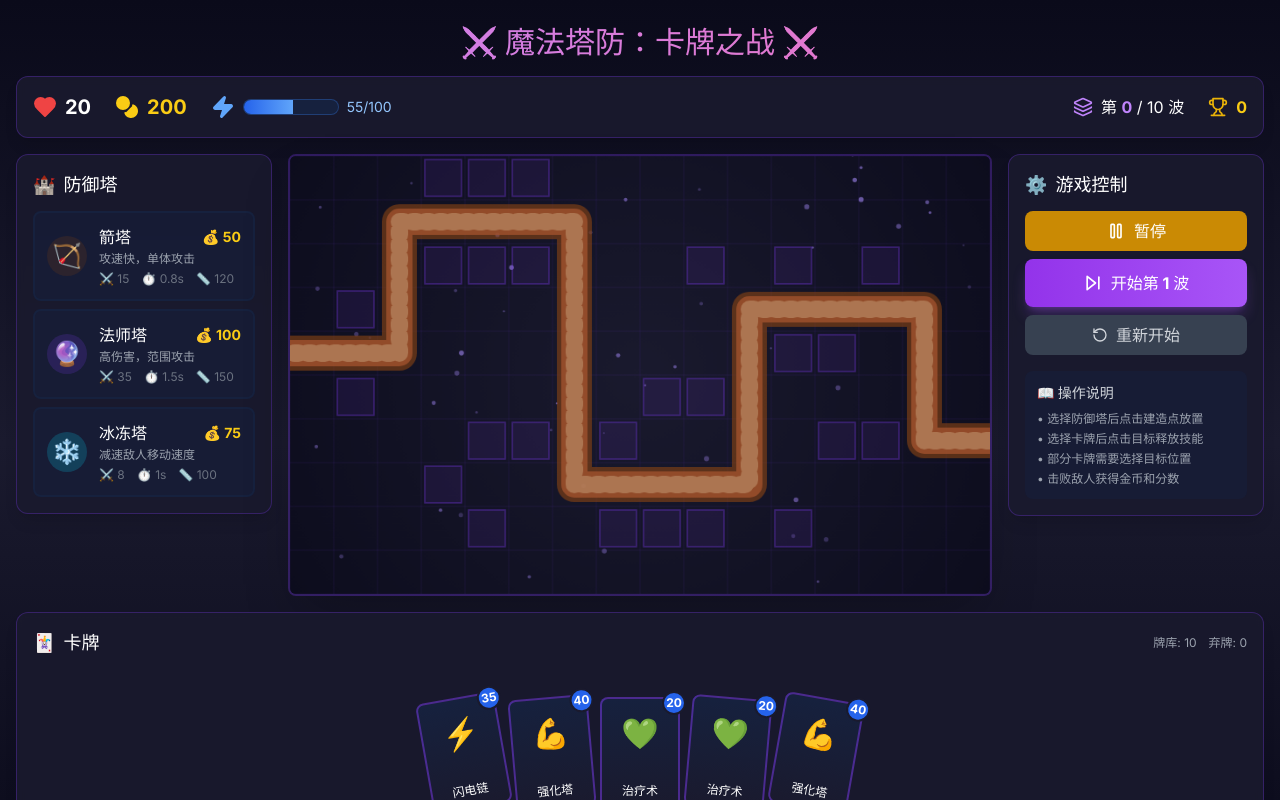
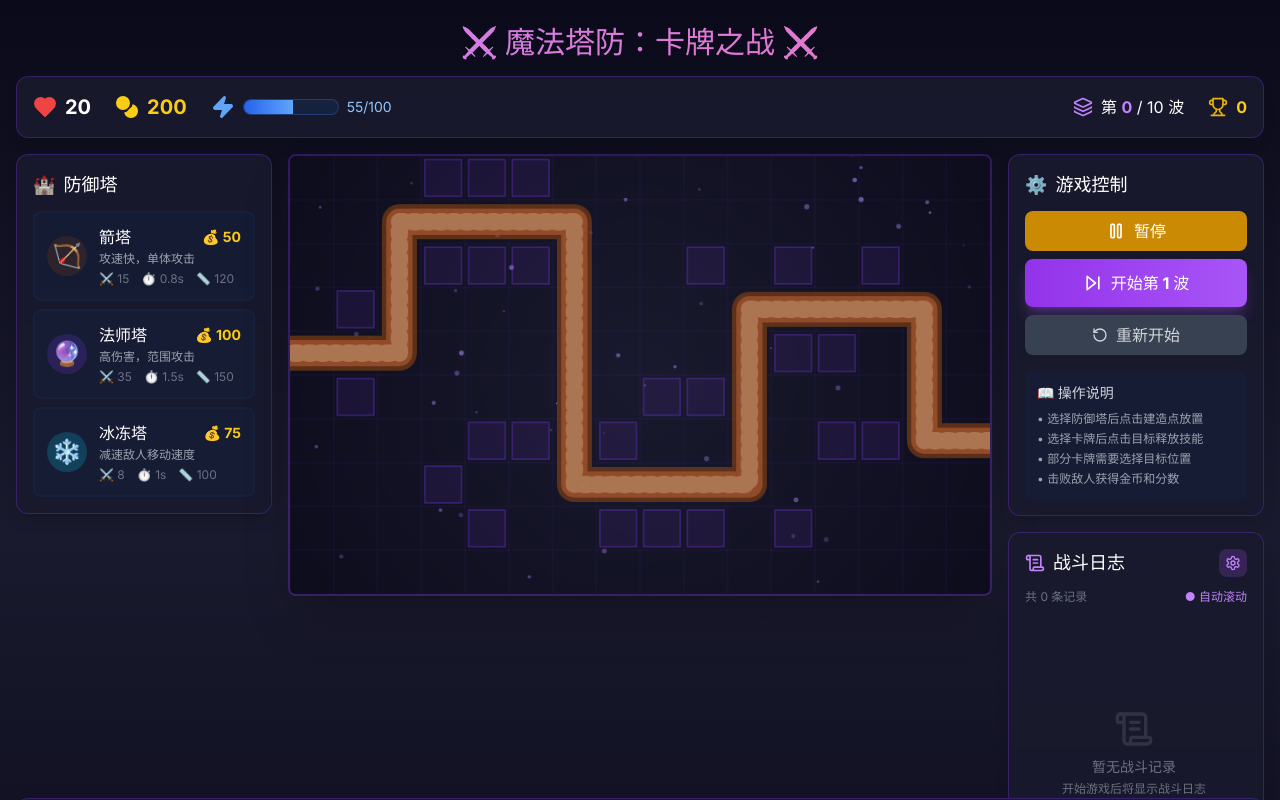
Before and after one commit to LuckyLL17/yq-26, a React (Vite) app: page / in a window 1280 px wide. Both pictures are taken after a click on the button "开始游戏". Shown: the top 800 px of the page. Built offline with nearby package versions, Linux system fonts and the light colour scheme.

Commit message:
.1294570642211112:4124426709816981230b9597080164a8_6a24f9da8ee2315129e9537f.6a24fa048ee2315129e9538a.6a24fa04680399da4b94dcd5:Trae CN.T(2026/6/7 12:56:36)

```diff
--- /dev/null
+++ b/src/components/BattleLog.tsx
@@ -0,0 +1,113 @@
+import { useGameStore } from '@/game/store';
+import type { BattleLogType } from '@/game/types';
+import { ScrollText, Settings } from 'lucide-react';
+import { useState } from 'react';
+
+const logTypeConfig: Record<BattleLogType, { icon: string; color: string; bgColor: string; label: string }> = {
+  build: { icon: '🏗️', color: 'text-emerald-400', bgColor: 'bg-emerald-500/10', label: '建造' },
+  upgrade: { icon: '⬆️', color: 'text-blue-400', bgColor: 'bg-blue-500/10', label: '升级' },
+  sell: { icon: '💰', color: 'text-yellow-400', bgColor: 'bg-yellow-500/10', label: '出售' },
+  kill: { icon: '⚔️', color: 'text-red-400', bgColor: 'bg-red-500/10', label: '击杀' },
+  damage: { icon: '💥', color: 'text-orange-400', bgColor: 'bg-orange-500/10', label: '伤害' },
+  wave: { icon: '🌊', color: 'text-purple-400', bgColor: 'bg-purple-500/10', label: '波次' },
+  card: { icon: '🃏', color: 'text-pink-400', bgColor: 'bg-pink-500/10', label: '卡牌' },
+  heal: { icon: '💚', color: 'text-green-400', bgColor: 'bg-green-500/10', label: '治疗' },
+  gold: { icon: '🪙', color: 'text-amber-400', bgColor: 'bg-amber-500/10', label: '金币' },
+  warning: { icon: '⚠️', color: 'text-red-500', bgColor: 'bg-red-500/10', label: '警告' },
+  info: { icon: 'ℹ️', color: 'text-cyan-400', bgColor: 'bg-cyan-500/10', label: '信息' },
+};
+
+function formatTime(seconds: number): string {
+  const mins = Math.floor(seconds / 60);
+  const secs = Math.floor(seconds % 60);
+  return `${mins.toString().padStart(2, '0')}:${secs.toString().padStart(2, '0')}`;
+}
+
+export default function BattleLog() {
+  const { battleLogs } = useGameStore();
+  const [autoScroll, setAutoScroll] = useState(true);
+
+  return (
+    <div className="bg-game-panel/90 backdrop-blur-sm rounded-xl p-4 border border-game-magic/30 shadow-lg h-full flex flex-col">
+      <div className="flex items-center justify-between mb-3">
+        <h3 className="text-lg font-bold text-white flex items-center gap-2">
+          <ScrollText className="w-5 h-5 text-purple-400" />
+          战斗日志
+        </h3>
+        <button
+          onClick={() => setAutoScroll(!autoScroll)}
+          className={`p-1.5 rounded-lg transition-all duration-200 ${
+            autoScroll
+              ? 'bg-purple-500/20 text-purple-400'
+              : 'bg-gray-700/50 text-gray-400 hover:bg-gray-600/50'
+          }`}
+          title={autoScroll ? '自动滚动已开启' : '自动滚动已关闭'}
+        >
+          <Settings className="w-4 h-4" />
+        </button>
+      </div>
+
+      <div className="text-xs text-gray-500 mb-2 flex items-center justify-between">
+        <span>共 {battleLogs.length} 条记录</span>
+        <span className={autoScroll ? 'text-purple-400' : 'text-gray-500'}>
+          {autoScroll ? '● 自动滚动' : '○ 手动滚动'}
+        </span>
+      </div>
+
+      <div
+        className={`flex-1 overflow-y-auto space-y-1.5 pr-1 min-h-0 ${
+          autoScroll ? 'scroll-smooth' : ''
+        }`}
+        style={{ maxHeight: '280px' }}
+      >
+        {battleLogs.length === 0 ? (
+          <div className="flex flex-col items-center justify-center h-full text-gray-500 py-8">
+            <ScrollText className="w-10 h-10 mb-2 opacity-30" />
+            <p className="text-sm">暂无战斗记录</p>
+            <p className="text-xs mt-1">开始游戏后将显示战斗日志</p>
+          </div>
+        ) : (
+          battleLogs.map((log, index) => {
+            const config = logTypeConfig[log.type];
+            return (
+              <div
+                key={log.id}
+                className={`p-2 rounded-lg text-sm transition-all duration-300 ${
+                  config.bgColor
+                } ${index === 0 ? 'animate-pulse' : ''}`}
+                style={{
+                  animation: index === 0 ? 'slideIn 0.3s ease-out' : 'none',
+                }}
+              >
+                <div className="flex items-start gap-2">
+                  <span className="text-base flex-shrink-0">{config.icon}</span>
+                  <div className="flex-1 min-w-0">
+                    <p className={`${config.color} font-medium leading-tight`}>
+                      {log.message}
+                    </p>
+                    <p className="text-xs text-gray-500 mt-0.5">
+                      {formatTime(log.timestamp)}
+                    </p>
+                  </div>
+                </div>
+              </div>
+            );
+          })
+        )}
+      </div>
+
+      <style>{`
+        @keyframes slideIn {
+          from {
+            opacity: 0;
+            transform: translateY(-10px);
+          }
+          to {
+            opacity: 1;
+            transform: translateY(0);
+          }
+        }
+      `}</style>
+    </div>
+  );
+}
--- a/src/game/config.ts
+++ b/src/game/config.ts
@@ -10,6 +10,7 @@ export const MAX_MANA = 100;
 export const INITIAL_LIVES = 20;
 export const MAX_HAND_SIZE = 5;
 export const MANA_REGEN_RATE = 2;
+export const MAX_BATTLE_LOGS = 50;
 
 export const TOWER_CONFIGS: Record<string, TowerConfig> = {
   arrow: {
--- a/src/game/store.ts
+++ b/src/game/store.ts
@@ -11,6 +11,8 @@ import type {
   TowerType,
   CardType,
   EnemyType,
+  BattleLogType,
+  BattleLogEntry,
 } from './types';
 import {
   TOWER_CONFIGS,
@@ -26,6 +28,7 @@ import {
   MAX_HAND_SIZE,
   MANA_REGEN_RATE,
   TILE_SIZE,
+  MAX_BATTLE_LOGS,
   generateRandomDeck,
   shuffleDeck,
   getTowerLevelConfig,
@@ -80,6 +83,7 @@ function createInitialState(): GameState {
     towerBoostMultiplier: 1,
     towerBoostDuration: 0,
     gameTime: 0,
+    battleLogs: [],
   };
 }
 
@@ -172,6 +176,7 @@ interface GameStore extends GameState {
   drawCards: (count: number) => void;
   startWave: () => void;
   tick: (deltaTime: number) => void;
+  addBattleLog: (type: BattleLogType, message: string) => void;
 }
 
 export const useGameStore = create<GameStore>((set, get) => ({
@@ -245,6 +250,8 @@ export const useGameStore = create<GameStore>((set, get) => ({
       selectedTowerType: null,
       effects: [...effects, newEffect],
     });
+
+    get().addBattleLog('build', `建造了 ${config.name}（花费 ${levelConfig.cost} 金币）`);
   },
 
   upgradeTower: (towerId) => {
@@ -295,6 +302,8 @@ export const useGameStore = create<GameStore>((set, get) => ({
       gold: gold - nextLevelConfig.cost,
       effects: newEffects,
     });
+
+    get().addBattleLog('upgrade', `${config.name} 升级到 ${tower.level + 1} 级（花费 ${nextLevelConfig.cost} 金币）`);
   },
 
   sellTower: (towerId) => {
@@ -318,6 +327,8 @@ export const useGameStore = create<GameStore>((set, get) => ({
       gold: gold + sellValue,
       selectedTowerId: null,
     });
+
+    get().addBattleLog('sell', `出售了 ${config.name}（获得 ${sellValue} 金币）`);
   },
 
   selectCard: (card) => {
@@ -463,6 +474,8 @@ export const useGameStore = create<GameStore>((set, get) => ({
       towerBoostMultiplier: newTowerBoostMultiplier,
       towerBoostDuration: newTowerBoostDuration,
     });
+
+    get().addBattleLog('card', `使用了 ${selectedCard.name}`);
   },
 
   drawCards: (count) => {
@@ -519,6 +532,7 @@ export const useGameStore = create<GameStore>((set, get) => ({
     });
 
     get().drawCards(2);
+    get().addBattleLog('wave', `第 ${wave + 1} 波敌人来袭！`);
   },
 
   tick: (deltaTime) => {
@@ -597,6 +611,10 @@ export const useGameStore = create<GameStore>((set, get) => ({
         }
       });
 
+      if (reachedEnd.length > 0) {
+        get().addBattleLog('warning', `${reachedEnd.length} 个敌人突破了防线！`);
+      }
+
       newEnemies = newEnemies.filter((e) => !reachedEnd.includes(e.id));
 
       const deadEnemies = newEnemies.filter((e) => e.health <= 0);
@@ -604,6 +622,12 @@ export const useGameStore = create<GameStore>((set, get) => ({
         newGold += e.reward;
         newScore += e.reward * 10;
       });
+
+      if (deadEnemies.length > 0) {
+        const totalReward = deadEnemies.reduce((sum, e) => sum + e.reward, 0);
+        get().addBattleLog('kill', `消灭了 ${deadEnemies.length} 个敌人（获得 ${totalReward} 金币）`);
+      }
+
       newEnemies = newEnemies.filter((e) => e.health > 0);
 
       const waveComplete = remainingQueue.length === 0 && newEnemies.length === 0;
@@ -693,8 +717,12 @@ export const useGameStore = create<GameStore>((set, get) => ({
       let newStatus: GameStatus = status;
       if (newLives <= 0) {
         newStatus = 'lost';
+        get().addBattleLog('warning', '游戏失败！生命值耗尽...');
       } else if (waveComplete && wave >= maxWaves) {
         newStatus = 'won';
+        get().addBattleLog('info', '🎉 恭喜通关！所有波次已清除！');
+      } else if (waveComplete) {
+        get().addBattleLog('info', `第 ${wave} 波完成！`);
       }
 
       newEffects = newEffects
@@ -736,4 +764,16 @@ export const useGameStore = create<GameStore>((set, get) => ({
       });
     }
   },
+
+  addBattleLog: (type, message) => {
+    const { battleLogs, gameTime } = get();
+    const newLog: BattleLogEntry = {
+      id: generateId(),
+      type,
+      message,
+      timestamp: gameTime,
+    };
+    const newLogs = [newLog, ...battleLogs].slice(0, MAX_BATTLE_LOGS);
+    set({ battleLogs: newLogs });
+  },
 }));
--- a/src/game/types.ts
+++ b/src/game/types.ts
@@ -139,6 +139,27 @@ export interface GameState {
   towerBoostMultiplier: number;
   towerBoostDuration: number;
   gameTime: number;
+  battleLogs: BattleLogEntry[];
+}
+
+export type BattleLogType =
+  | 'build'
+  | 'upgrade'
+  | 'sell'
+  | 'kill'
+  | 'damage'
+  | 'wave'
+  | 'card'
+  | 'heal'
+  | 'gold'
+  | 'warning'
+  | 'info';
+
+export interface BattleLogEntry {
+  id: string;
+  type: BattleLogType;
+  message: string;
+  timestamp: number;
 }
 
 export type GameAction =
--- a/src/pages/Home.tsx
+++ b/src/pages/Home.tsx
@@ -6,6 +6,7 @@ import CardHand from '@/components/CardHand';
 import GameControls from '@/components/GameControls';
 import StartScreen from '@/components/StartScreen';
 import GameOverModal from '@/components/GameOverModal';
+import BattleLog from '@/components/BattleLog';
 import { useGameStore } from '@/game/store';
 
 export default function Home() {
@@ -38,8 +39,9 @@ export default function Home() {
               <GameCanvas />
             </div>
 
-            <div className="lg:w-64 flex-shrink-0 order-3">
+            <div className="lg:w-64 flex-shrink-0 order-3 space-y-4">
               <GameControls />
+              <BattleLog />
             </div>
           </div>
 
```
